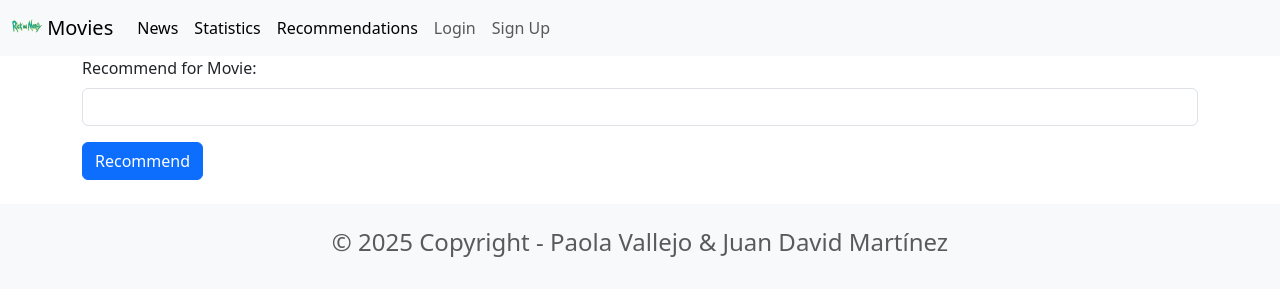
After one commit to lhiguitab/Movies-Website, a Django app: page /recommendations/ in a window 1280 px wide. The commit adds this page. Shown: the top 300 px of the page. Run offline with Django 5.2, Linux system fonts and the light colour scheme.

Commit message:
Creation of Recommendations Page

```diff
--- /dev/null
+++ b/movie/templates/recommendation.html
@@ -0,0 +1,34 @@
+{% extends 'base.html' %} <!-- Extiende de la plantilla base.html -->
+{% block content %} <!-- Define un bloque de contenido -->
+
+<form action="">
+    <div class="mb-3"> <!-- Agrega espacio inferior de 3 unidades -->
+        <label for="recommendMovie" class="form-label"> <!-- Asocia un texto descriptivo con un campo de entrada en un formulario -->
+            Recommend for Movie:
+        </label>
+        <input type="text" class="form-control" name="recommendMovie"/>
+    </div>
+    <button type="submit" class="btn btn-primary">Recommend</button>
+</form>
+
+  {% if best_movie %}
+  <h2 class="mt-5">Movie Recommended:</h2>
+  <div class="row row-cols-1 row-cols-md-3 g-4 mt-2">
+      <div class="col">
+          <div class="card" style="width: 18rem;">
+              <img src="{{ best_movie.image.url }}" class="card-img-top" alt="Imagen de {{ best_movie.title }}">
+              <div class="card-body">
+                  <h5 class="card-title">{{ best_movie.title }}</h5>
+                  <p class="card-text">{{ best_movie.description }}</p>
+                  <p class="card-text">Genre: {{ best_movie.genre }}</p>
+                  <p class="card-text">Year: {{ best_movie.year }}</p>
+                  {% if best_movie.url %}
+                      <a href="{{ best_movie.url }}" class="btn btn-primary">Movie Link</a>
+                  {% endif %}
+              </div>
+          </div>
+      </div>
+  </div>
+  {% endif %}
+
+{% endblock %} <!-- Fin del bloque de contenido -->
--- a/movie/views.py
+++ b/movie/views.py
@@ -4,7 +4,10 @@ import matplotlib.pyplot as plt
 import matplotlib
 import io
 import urllib, base64
-
+from dotenv import load_dotenv
+import os
+import numpy as np
+from openai import OpenAI
 from .models import Movie
 
 # Create your views here.
@@ -116,3 +119,48 @@ def statistics_view(request):
 
     # Renderizar la plantilla statistics.html con la gráfica
     return render(request, 'statistics.html', {'graphic_year': graphic_year, 'graphic_genre': graphic_genre})
+
+load_dotenv('openAI.env')
+client = OpenAI(api_key=os.environ.get("openai_apikey"))
+
+def cosine_similarity(a, b):
+    return np.dot(a, b) / (np.linalg.norm(a) * np.linalg.norm(b))
+
+def recommend_movie(request):
+    best_movie = None
+    similarity = 0.0
+
+    prompt = request.GET.get("recommendMovie")
+
+    if prompt:
+        # Obtener embedding
+        try:
+            response = client.embeddings.create(
+                input=[prompt],
+                model="text-embedding-3-small"
+            )
+            prompt_emb = np.array(response.data[0].embedding, dtype=np.float32)
+        except Exception as e:
+            print("Error generando embedding:", e)
+            prompt_emb = None
+
+        # Buscar película más parecida
+        if prompt_emb is not None:
+            max_sim = -1
+            for movie in Movie.objects.all():
+                if movie.emb:
+                    try:
+                        movie_emb = np.frombuffer(movie.emb, dtype=np.float32)
+                        sim = cosine_similarity(prompt_emb, movie_emb)
+
+                        if sim > max_sim:
+                            max_sim = sim
+                            best_movie = movie
+                            similarity = sim
+                    except Exception as e:
+                        print("Error comparando con película:", movie.title, e)
+
+    return render(request, "recommendation.html", {
+        "best_movie": best_movie,
+        "similarity": similarity,
+    })
--- a/moviereviews/templates/base.html
+++ b/moviereviews/templates/base.html
@@ -20,6 +20,9 @@
             </li>
             <li class="nav-item">
                 <a class="nav-link active" href="{% url 'statistics' %}">Statistics</a>
+            </li>
+            <li class="nav-item">
+                <a class="nav-link active" href="{% url 'recommendations' %}">Recommendations</a>
             </li>
             <li class="nav-item">
                 <a class="nav-link" href="#">Login</a>
--- a/moviereviews/urls.py
+++ b/moviereviews/urls.py
@@ -28,6 +28,7 @@ urlpatterns = [
     path('news/', include('news.urls')),
     path('statistics/', movieViews.statistics_view, name='statistics'),
     path('signup/', movieViews.signup, name='signup'),
+    path('recommendations/', movieViews.recommend_movie, name='recommendations'),
 ]
 
 urlpatterns += static(settings.MEDIA_URL, document_root=settings.MEDIA_ROOT)
```
Also changed, not shown: db.sqlite3.
